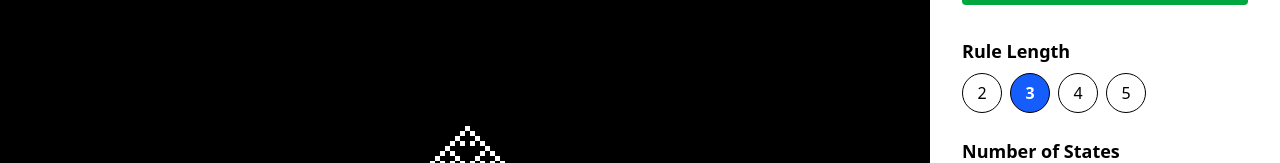
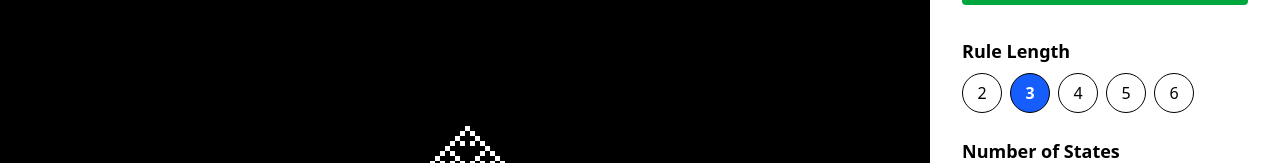
Before and after one commit to twohiccups/celluar-automata, a Next.js app: page / in a window 1280 px wide. Shown: the part 346-509 px from the top of the page. Built offline with nearby package versions, Linux system fonts and the light colour scheme.

Commit message:
feat: increaced rule length

```diff
--- a/src/app/components/RuleConfigSelectors.tsx
+++ b/src/app/components/RuleConfigSelectors.tsx
@@ -12,7 +12,7 @@ export default function RuleConfigSelectors() {
         setRuleLengthAndReset,
     } = useRulesContext();
 
-    const ruleLengths = [2, 3, 4, 5];
+    const ruleLengths = [2, 3, 4, 5, 6];
     const numStatesOptions = [2, 3, 4, 5, 6];
 
     return (
```
Also changed, not shown: src/app/outline.txt.
